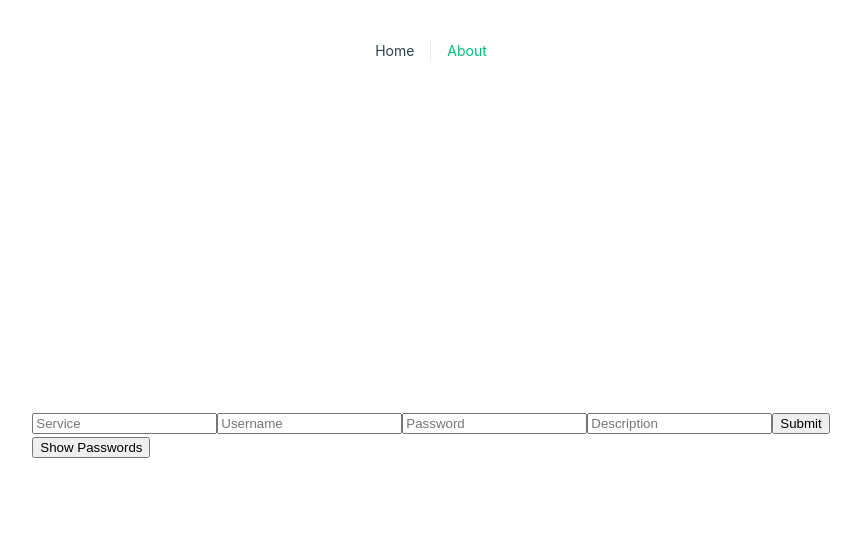
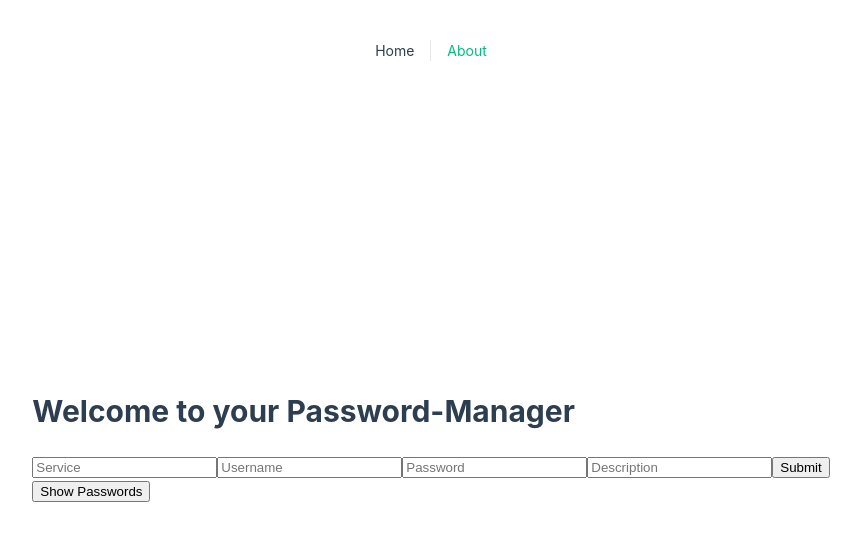
Before and after one commit to Dan1elBa1l/password-manager-frontend, a Vue app: page / in a window 1280 px wide. Shown: the top 540 px of the page, without its empty margins (209-1070 px from the left). Built offline with nearby package versions, Linux system fonts and the light colour scheme.

Commit message:
Hide-Button added

```diff
--- a/src/components/DynamicForm.vue
+++ b/src/components/DynamicForm.vue
@@ -1,5 +1,6 @@
 <template>
   <div>
+    <h1> Welcome to your Password-Manager</h1>
     <!-- Formular zum Hinzufügen von Passwörtern -->
     <form @submit.prevent="submitPassword">
       <input type="text" v-model="passwordData.service" placeholder="Service" required>
@@ -8,9 +9,10 @@
       <input type="text" v-model="passwordData.description" placeholder="Description">
       <button type="submit">Submit</button>
     </form>
-
     <!-- Button, um Passwörter anzuzeigen -->
     <button @click="fetchPasswords" v-if="!showPasswords">Show Passwords</button>
+    <!-- Button, um Passwörter zu verstecken -->
+    <button @click="hidePasswords" v-if="showPasswords">Hide Passwords</button>
 
     <!-- Anzeige der abgerufenen Passwörter -->
     <div v-if="showPasswords">
@@ -73,7 +75,10 @@ export default {
       } catch (error) {
         console.error('Error:', error);
       }
+    },
+    hidePasswords() {
+      this.showPasswords = false; // Verstecke die Passwörter
     }
   }
-}
+};
 </script>
```
